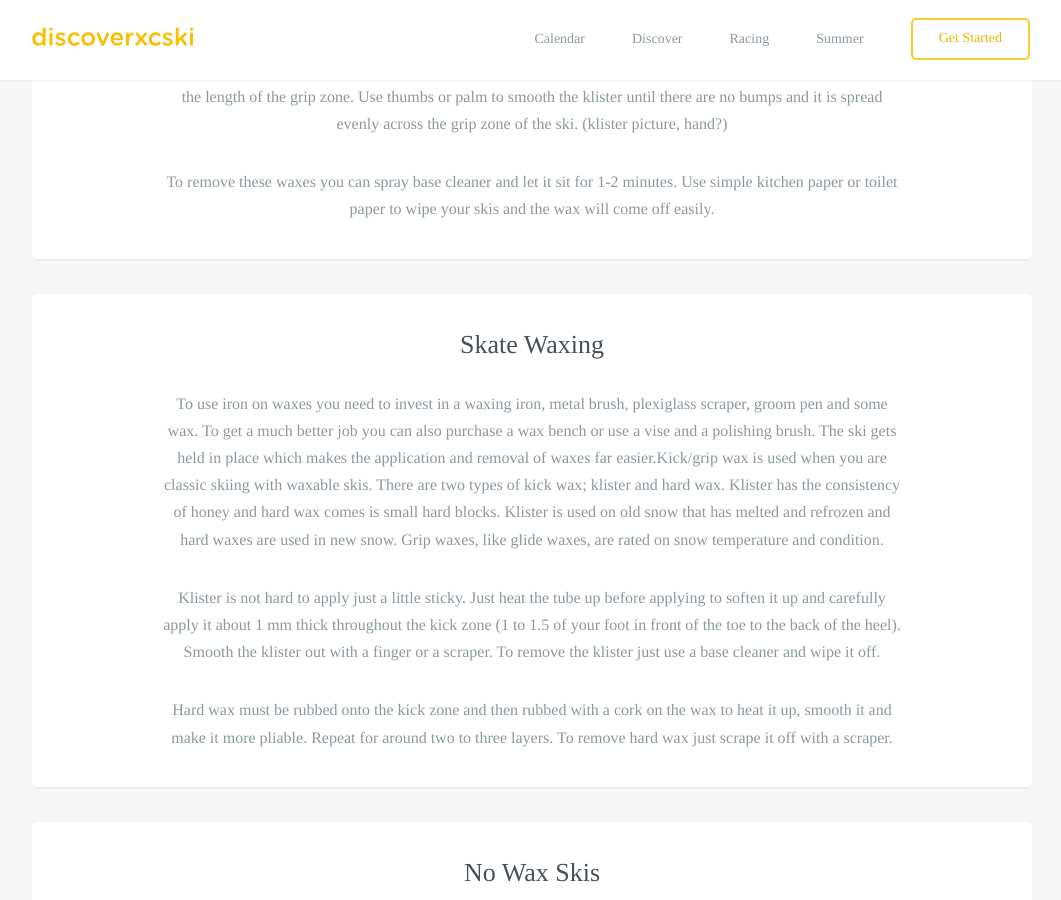
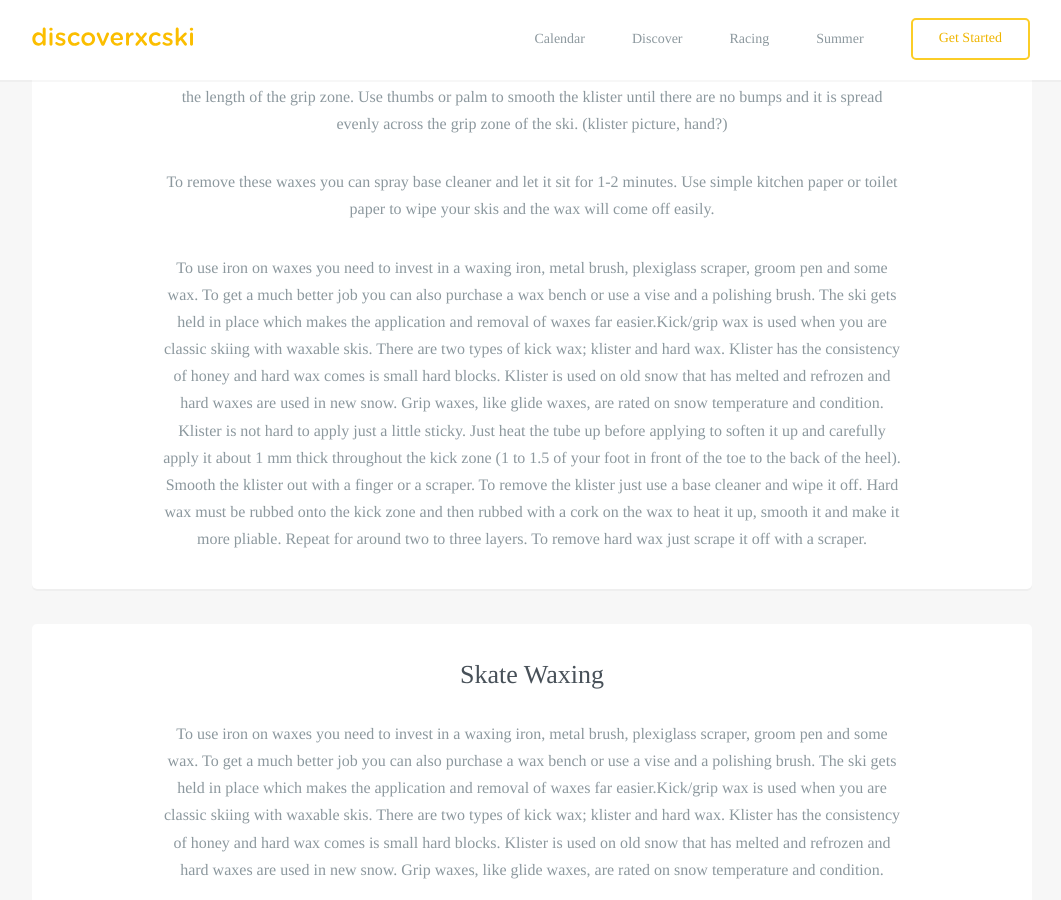
Before and after one commit to robcatto/robcatto.github.io, a Jekyll site: the page built from get-started/waxing/index.html, in a window 1280 px wide and 900 px high, scrolled down 1951 px. Shown: the whole window, without its empty margins (108-1169 px from the left). Built offline with Jekyll 4.4.1, drawn with Linux system fonts in a browser that asks for light colours; some web fonts are replaced; Markdown is read by kramdown in place of the engine named in the settings.

Commit message:
Update index.html

```diff
--- a/get-started/waxing/index.html
+++ b/get-started/waxing/index.html
@@ -70,6 +70,11 @@ layout: default
                     </p>
                     <p>
                             To remove these waxes you can spray base cleaner and let it sit for 1-2 minutes. Use simple kitchen paper or toilet paper to wipe your skis and the wax will come off easily.
+                    </p>
+                    <p>
+                            To use iron on waxes you need to invest in a waxing iron, metal brush, plexiglass scraper, groom pen and some wax. To get a much better job you can also purchase a wax bench or use a vise and a polishing brush. The ski gets held in place which makes the application and removal of waxes far easier.Kick/grip wax is used when you are classic skiing with waxable skis. There are two types of kick wax; klister and hard wax. Klister has the consistency of honey and hard wax comes is small hard blocks. Klister is used on old snow that has melted and refrozen and hard waxes are used in new snow. Grip waxes, like glide waxes, are rated on snow temperature and condition.
+Klister is not hard to apply just a little sticky. Just heat the tube up before applying to soften it up and carefully apply it about 1 mm thick throughout the kick zone (1 to 1.5 of your foot in front of the toe to the back of the heel). Smooth the klister out with a finger or a scraper. To remove the klister just use a base cleaner and wipe it off.
+Hard wax must be rubbed onto the kick zone and then rubbed with a cork on the wax to heat it up, smooth it and make it more pliable. Repeat for around two to three layers. To remove hard wax just scrape it off with a scraper.
                     </p>
 
                 </section>
```
